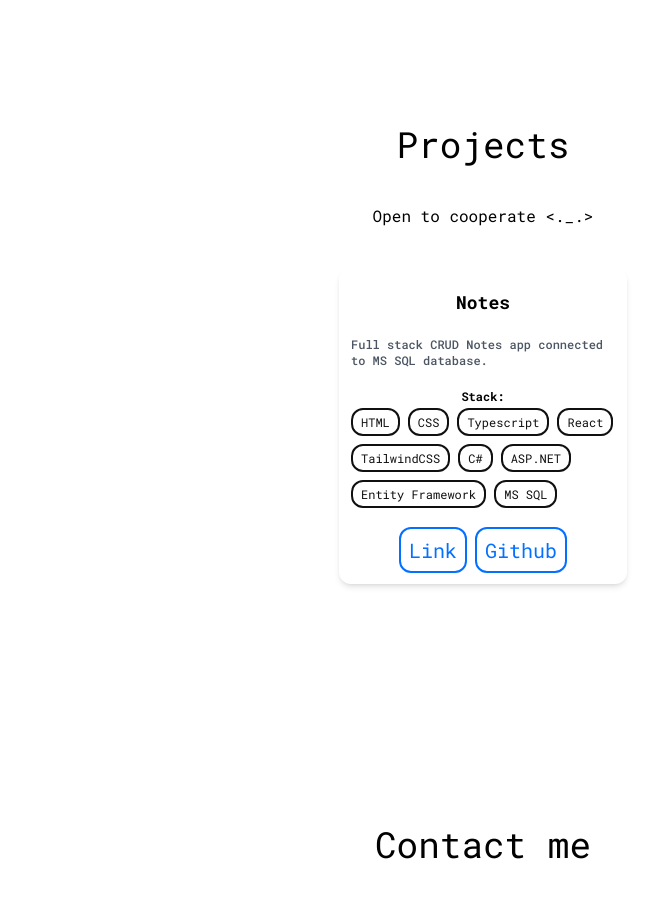
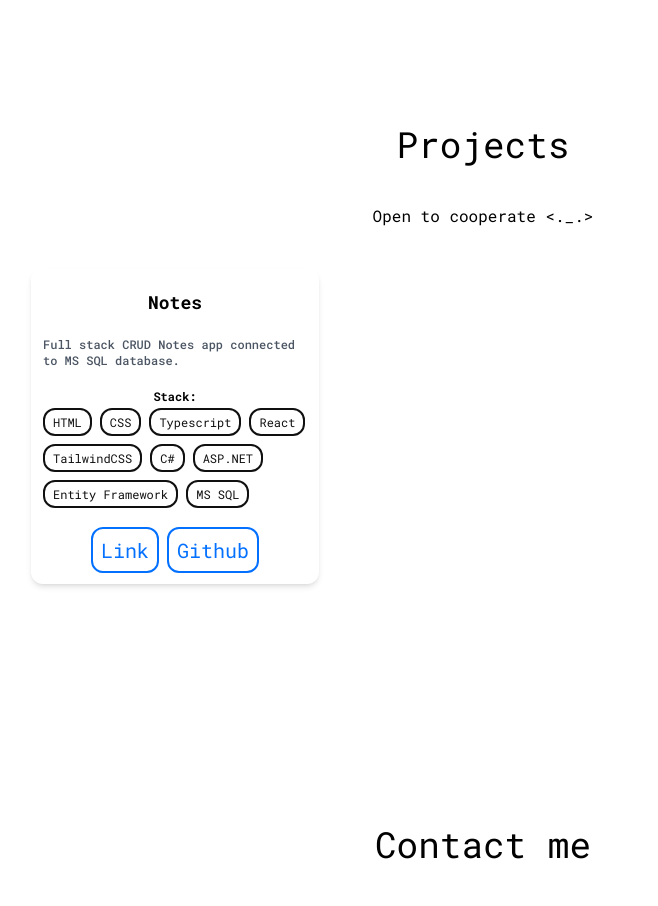
Before and after one commit to fleddd/portfolio, a React (Vite) app: page / in a window 1280 px wide. Shown: the part 3260-4166 px from the top of the page, without its empty margins (157-815 px from the left). Built offline with nearby package versions, Linux system fonts and the light colour scheme.

Commit message:
[fix] fixed project section bugs

```diff
--- a/src/components/ui/cards/projectCard.tsx
+++ b/src/components/ui/cards/projectCard.tsx
@@ -43,6 +43,8 @@ const projectCard = ({ name, description, stack, link }: IProjectCard) => {
 				</div>
 			</div>
 			<div className={'py-2 space-x-2'}>
+				{link.public && (
+
 				<motion.a
 					whileHover={{
 						background: '#036fff',
@@ -57,6 +59,7 @@ const projectCard = ({ name, description, stack, link }: IProjectCard) => {
 				>
 					Link
 				</motion.a>
+				)}
 				<motion.a
 					whileHover={{
 						background: '#036fff',
--- a/src/views/sections/projects/projects.tsx
+++ b/src/views/sections/projects/projects.tsx
@@ -5,13 +5,16 @@ const Projects = () => {
 	return (
 		<section
 			id='projects'
-			className='flex flex-col items-center gap-10 my-20 text-center'
+			className='flex flex-col justify-center items-center gap-10 my-20 text-center'
 		>
 			<div className='text-center text-2xl sm:text-4xl'>Projects</div>
 			<div>Open to cooperate {'<._.>'}</div>
+			<div className='grid gap-5 grid-cols-1 sm:grid-cols-2 md:grid-cols-3'>
+
 			{projects.map(project => (
 				<ProjectCard {...project} />
 			))}
+			</div>
 		</section>
 	)
 }
```
